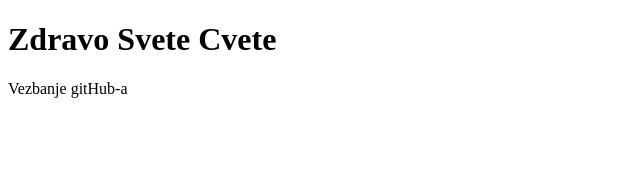
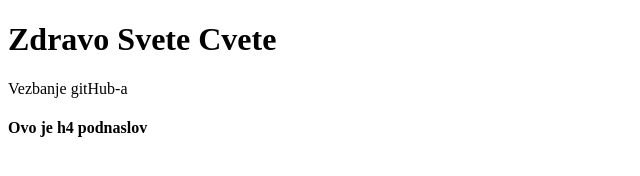
Before and after one commit to koder-dekoder/Kesa, a plain HTML site: page index.html in a window 1280 px wide. Shown: the whole page, without its empty margins (0-640 px from the left). Drawn offline with Linux system fonts and the light colour scheme.

```diff
--- a/index.html
+++ b/index.html
@@ -8,5 +8,6 @@
 <body>
     <h1>Zdravo Svete Cvete</h1>
     <p>Vezbanje gitHub-a</p>
+	<h4>Ovo je h4 podnaslov</h4>
 </body>
 </html>
```
